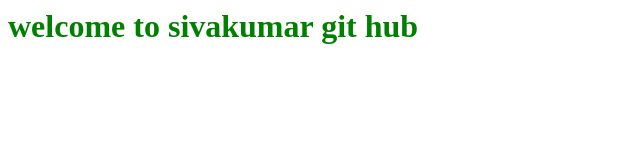
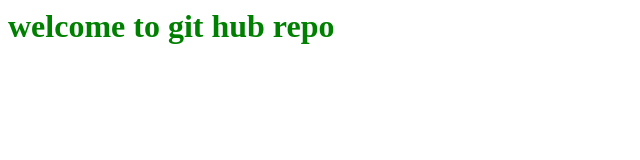
Before and after one commit to sivakumar8899/devops, a plain HTML site: page first.html in a window 1280 px wide. Shown: the whole page, without its empty margins (0-640 px from the left). Drawn offline with Linux system fonts and the light colour scheme.

Commit message:
again commit

```diff
--- a/first.html
+++ b/first.html
@@ -1,5 +1,5 @@
 <html>
 <title>sample file</title>
-<bode><h1 style="color :green;">welcome to sivakumar git hub</h1>
+<bode><h1 style="color :green;">welcome to git hub repo</h1>
 </body
 <html/>
```
